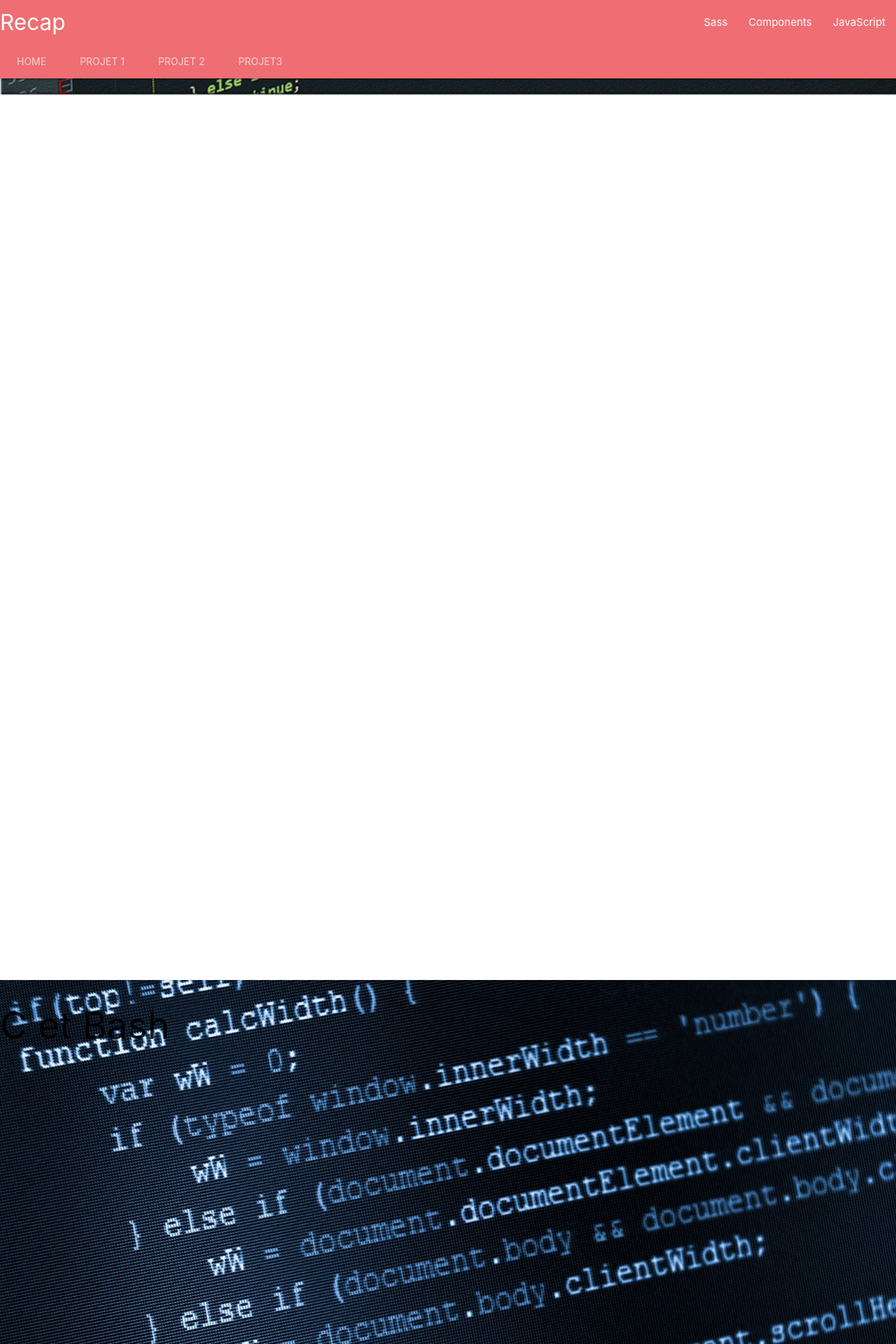
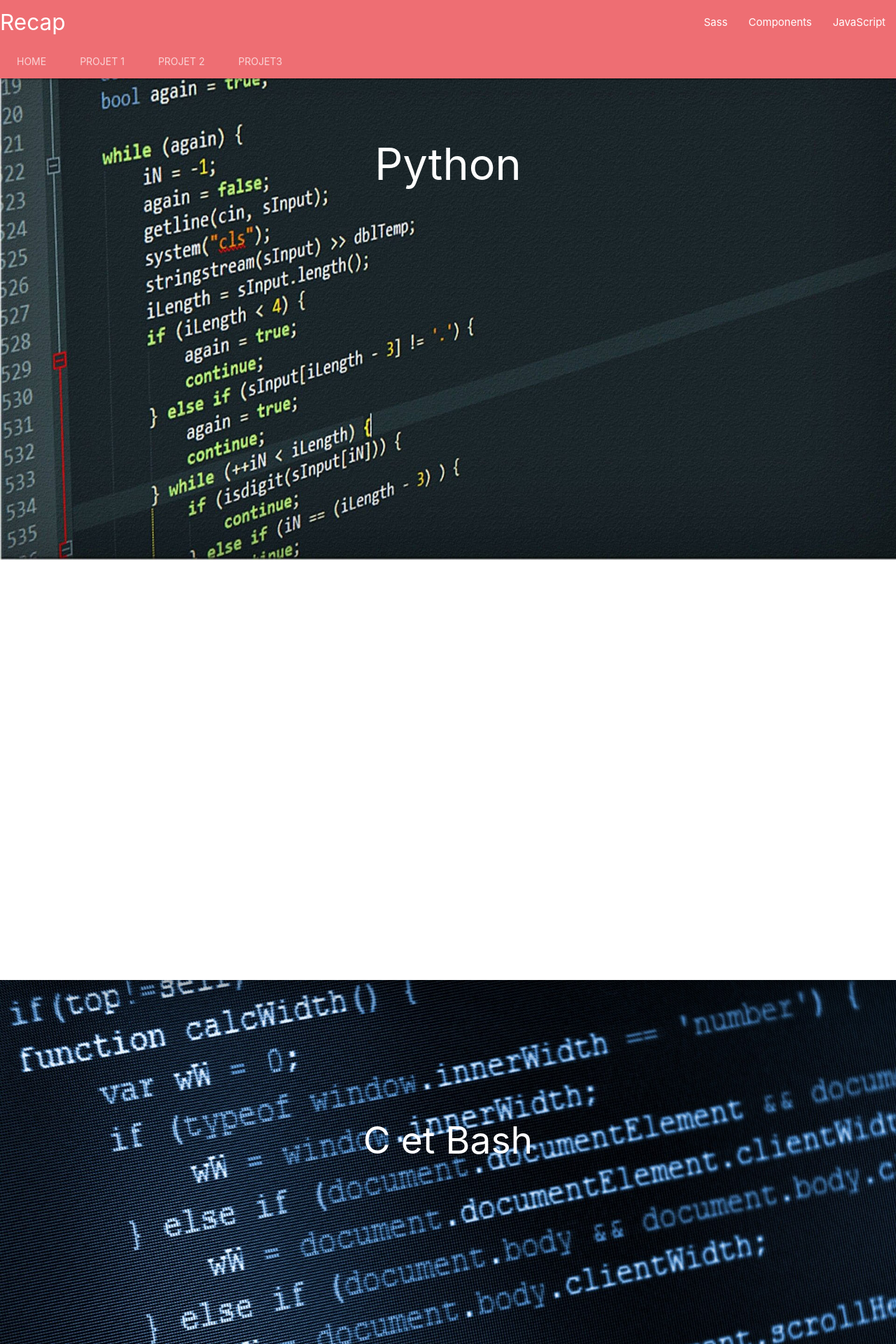
Before and after one commit to Lum0o/SiteResponsive, a PHP site: page / in a window 1280 px wide. Shown: the top 1920 px of the page at 70% size. Run offline with PHP 8.4, Linux system fonts and the light colour scheme.

Commit message:
title centrés

```diff
--- a/css/style.css
+++ b/css/style.css
@@ -14,10 +14,6 @@ nav{
    z-index: 1;
 }
 
-.python{
-  height: 200px;
-}
-
 .parallax-container {
   height: 800px;
 }
@@ -26,5 +22,12 @@ nav{
   width: 100%;
 }
 
+.title{
+  color: #fff;
+  text-align: center;
+  margin-top: 200px;
+}
+
 .block{
   height: 600px;
+}
--- a/index.html
+++ b/index.html
@@ -40,28 +40,34 @@
   </ul>
       <div class="l12 m12 s12 parallax-container">
         <div class="python parallax"><img src="img/wallpaper-python.jpg"></div>
-        <h1>Python</h1>
+        <div class="title l2 m3 s4">
+          <h1>Python</h1>
+        </div>
       </div>
 
-      <div class="l12 m12 s12 block">
+      <div class="l12 m12 s12 block z-depth-5">
 
       </div>
 
       <div class="l12 m12 s12 parallax-container">
         <div class="c parallax"><img src="img/wallpaper-c.jpg"></div>
-        <h2>C et Bash</h2>
+        <div class="title l2 m3 s4">
+          <h2>C et Bash</h2>
+        </div>
       </div>
 
-      <div class="l12 m12 s12 block">
+      <div class="l12 m12 s12 block z-depth-5">
 
       </div>
 
       <div class="l12 m12 s12 parallax-container">
         <div class="site parallax"><img src="img/wallpaper-site.jpg"></div>
-        <h2>HTML et CSS</h2>
+        <div class="title l2 m3 s4">
+          <h2>HTML et CSS</h2>
+        </div>
       </div>
 
-      <div class="l12 m12 s12 block">
+      <div class="l12 m12 s12 block z-depth-5">
 
       </div>
 
@@ -73,14 +79,6 @@
       <li><a href="badges.html">Components</a></li>
       <li><a href="collapsible.html">JavaScript</a></li>
     </ul>
-<<<<<<< HEAD
-
-
-=======
-  </div>
-
-  </div>
->>>>>>> fe345edbd65ffa985c632946d31782f1c754b720
     <!--JavaScript at end of body for optimized loading-->
     <script type="text/javascript" src="js/jquery.js"></script>
     <script type="text/javascript" src="js/materialize.min.js"></script>
```
